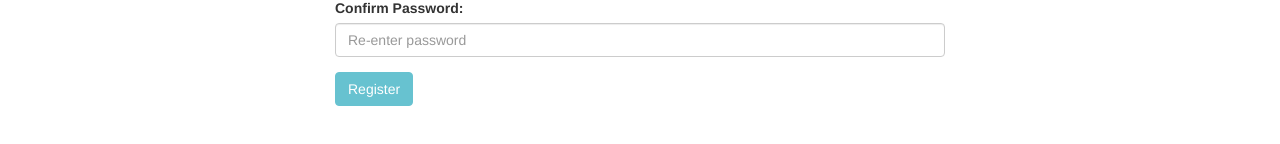
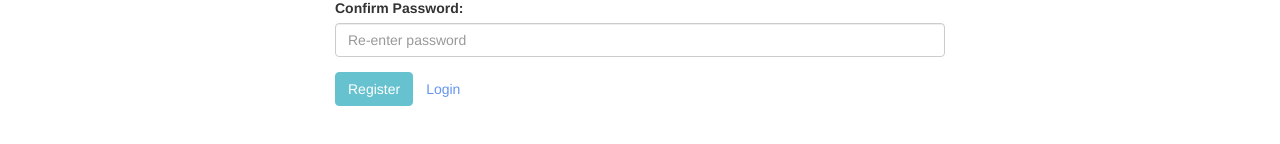
Before and after one commit to Apexa9/frontend, an Angular app: page /registration in a window 1280 px wide. Shown: the part 542-686 px from the top of the page. Built offline with nearby package versions, Linux system fonts and the light colour scheme.

Commit message:
successful registration

```diff
--- a/src/app/login/login.component.ts
+++ b/src/app/login/login.component.ts
@@ -21,7 +21,8 @@ msg='';
 this._service.loginUserFromRemote(this.user).subscribe(
   data => {
     console.log("respone recieved");
-    this._router.navigate(['/loginsuccess'])
+    this.msg="Successful registration"
+    //this._router.navigate(['/loginsuccess'])
   },
     error => {
       console.log("exception");
--- a/src/app/registration/registration.component.html
+++ b/src/app/registration/registration.component.html
@@ -111,7 +111,7 @@
             <small class="text-danger" [class.d-none]="cpassword.value == password.value || cpassword.untouched">Password does not match</small>
           </div>
 
-          <button [disabled]="Registerform.form.invalid" type="submit" class="btn btn-info">Register</button>
+          <button [disabled]="Registerform.form.invalid" type="submit" class="btn btn-info">Register</button><a  [routerLink]="['/login']" class="btn btn-link" style="color:cornflowerblue ">Login</a>
 
 
 </form>
--- a/src/app/registration/registration.component.ts
+++ b/src/app/registration/registration.component.ts
@@ -21,7 +21,8 @@ registerUser()
     data=>{
       console.log("response received");
     this.msg="success";
-      this._router.navigate(['/login'])
+
+     // this._router.navigate(['/login'])
 
    this.msg="Registration Successful";
     },
```
